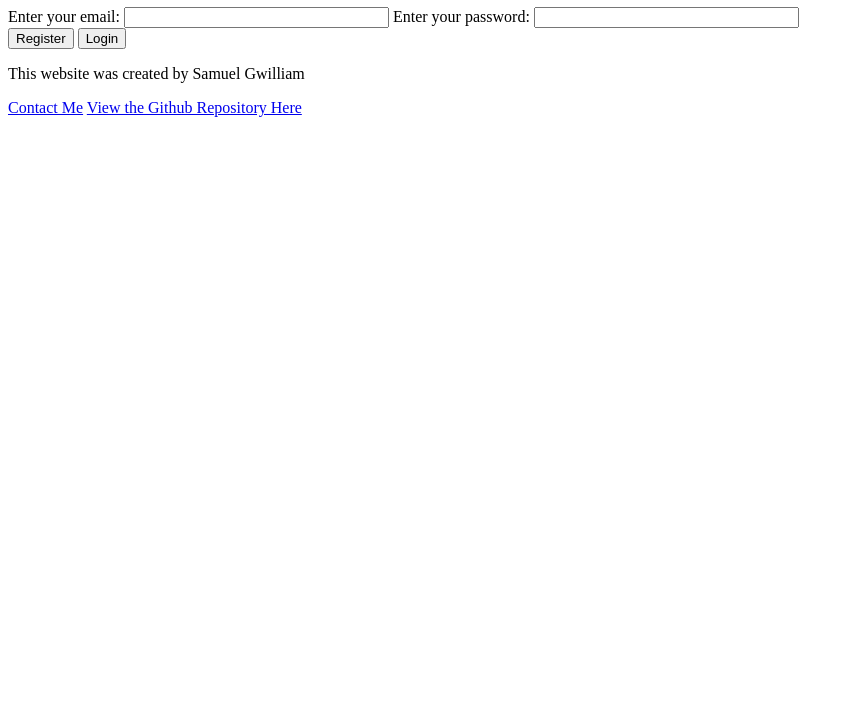
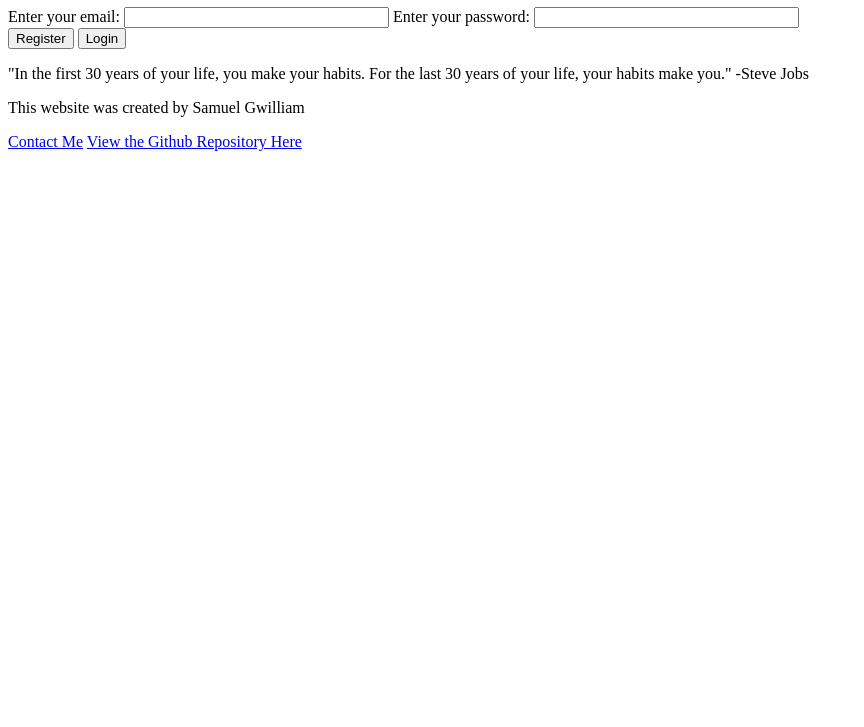
Before and after one commit to SamGwilliamStudent/startup, a plain HTML site: page login.html in a window 1280 px wide. Shown: the part 73-800 px from the top of the page, without its empty margins (0-864 px from the left). Drawn offline with Linux system fonts and the light colour scheme.

Commit message:
Add(Quote to login screen)

```diff
--- a/login.html
+++ b/login.html
@@ -18,7 +18,12 @@
     <div>
         <button class="Register"type="button">Register</button>
         <button class="Login"type="button">Login</button>
-
+    </div>
+    <div>
+        <p>
+            "In the first 30 years of your life, you make your habits. For the last 30 years of your life, your habits make you."
+            -Steve Jobs
+        </p>
     </div>
 
     </body>
```
